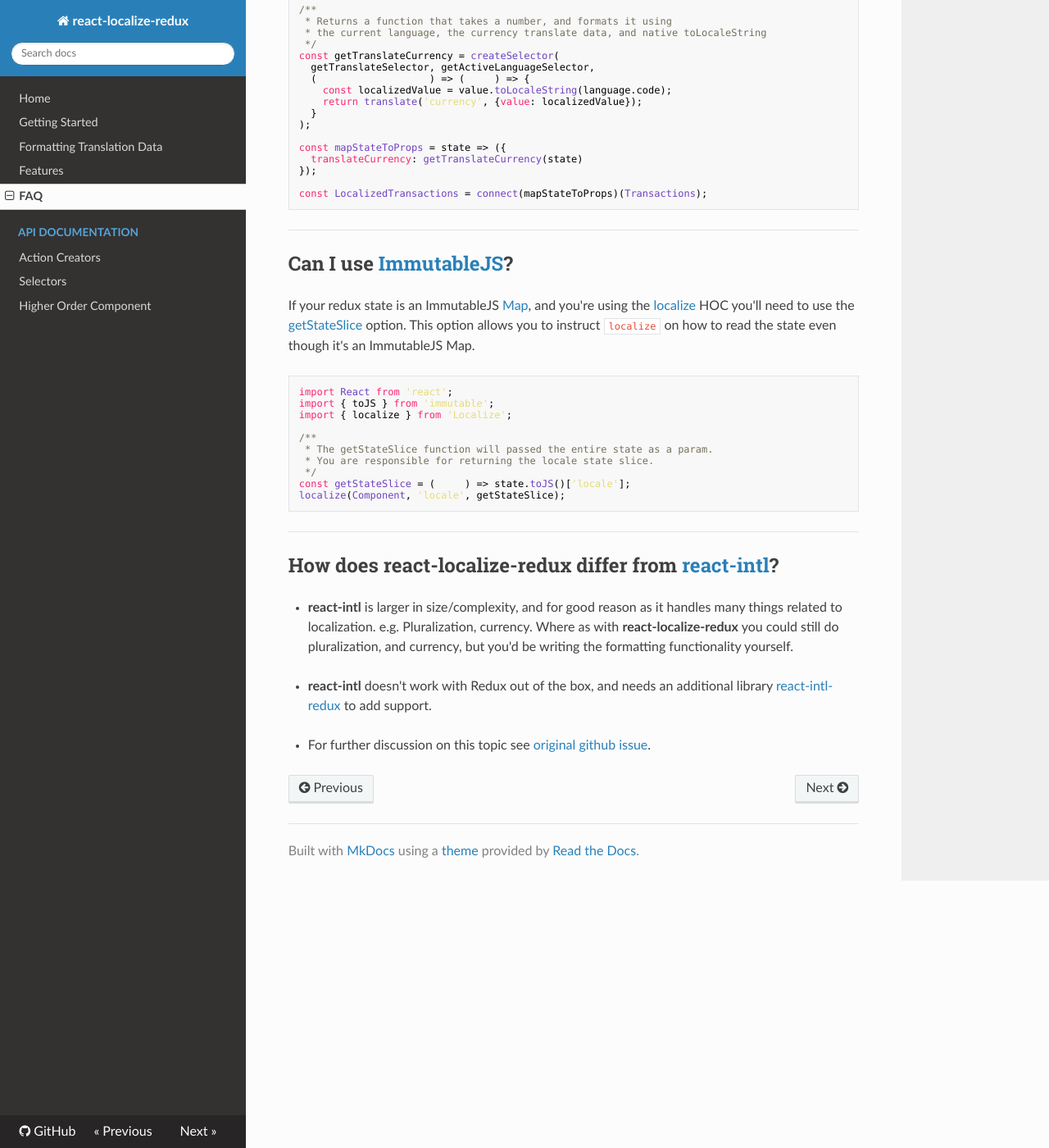
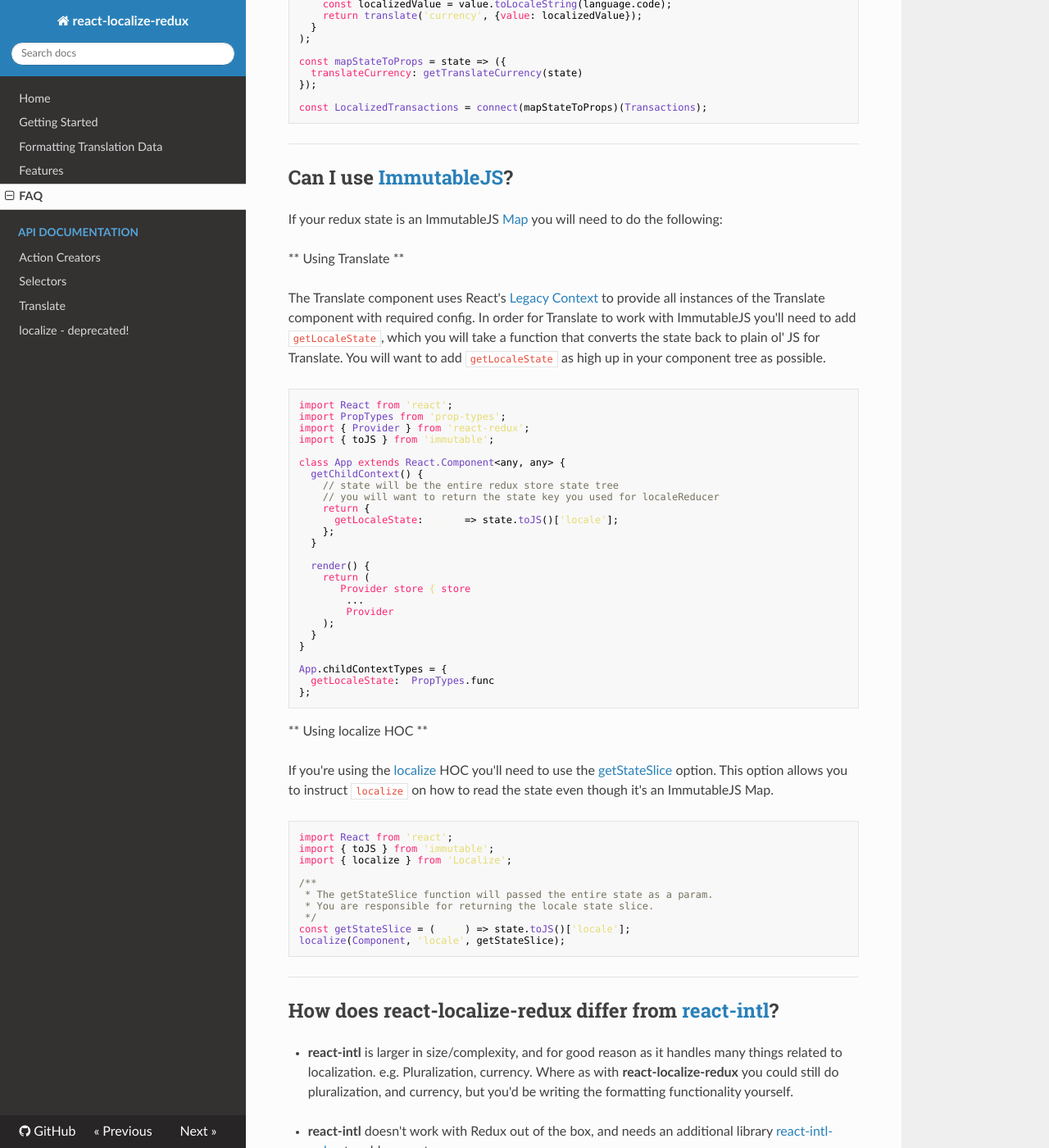
Before and after one commit to ryandrewjohnson/react-localize-redux, an MkDocs documentation site: the page built from docs/faq.md, in a window 1280 px wide and 1400 px high, scrolled down 2145 px. Shown: the whole window at 82% size. Built offline with MkDocs 1.6.1, drawn with Linux system fonts in a browser that asks for light colours; nearby versions of some CDN libraries; old or Windows-style settings are respelled for this version of MkDocs; some of the changed text lies outside the part shown.

Commit message:
work in progress

````diff
--- a/docs/faq.md
+++ b/docs/faq.md
@@ -1,9 +1,7 @@
-## Do I have to connect every component that needs translations?
+## Change localeReducer default key name
 
-No you shouldn't have to connect every component. To avoid this add translate to a parent component, and then pass translations
-down to stateless child components as props. See the [pass multiple translations to components](/features/#pass-multiple-translations-to-components) feature on one way to accomplish this.
+// TODO.....
 
----------------
 
 ## What if my translation data isn't in the required format?
 
@@ -117,7 +115,47 @@
 
 ## Can I use [ImmutableJS](https://facebook.github.io/immutable-js/)?
 
-If your redux state is an ImmutableJS [Map](https://facebook.github.io/immutable-js/docs/#/Map), and you're using the [localize](/api/higher-order-component) HOC you'll need to use the [getStateSlice](/api/higher-order-component) option. This option allows you to instruct `localize` on how to read the state even though it's an ImmutableJS Map.
+If your redux state is an ImmutableJS [Map](https://facebook.github.io/immutable-js/docs/#/Map) you will need to do the following:
+
+
+** Using Translate **
+
+The Translate component uses React's [Legacy Context](https://reactjs.org/docs/legacy-context.html) to provide all instances of the Translate component with required config. In order for Translate to work with ImmutableJS you'll need to add `getLocaleState`, which you will take a function that converts the state back to plain ol' JS for Translate. You will want to add `getLocaleState` as high up in your component tree as possible.
+
+
+```javascript
+import React from 'react';
+import PropTypes from 'prop-types';
+import { Provider } from 'react-redux';
+import { toJS } from 'immutable';
+
+class App extends React.Component<any, any> {
+  getChildContext() {
+    // state will be the entire redux store state tree
+    // you will want to return the state key you used for localeReducer
+    return {
+      getLocaleState: state => state.toJS()['locale'];
+    };
+  }
+
+  render() {
+    return (
+      <Provider store={ store }>
+        ...
+      </Provider>
+    );
+  }
+}
+
+App.childContextTypes = {
+  getLocaleState:  PropTypes.func
+};
+```
+
+
+** Using localize HOC **
+
+If you're using the [localize](/api/localize) HOC you'll need to use the [getStateSlice](/api/localize) option. This option allows you to instruct `localize` on how to read the state even though it's an ImmutableJS Map.
 
 ```javascript
 import React from 'react';
--- a/mkdocs.yml
+++ b/mkdocs.yml
@@ -12,7 +12,8 @@
 - API Documentation:
   - 'Action Creators': 'api/action-creators.md'
   - 'Selectors': 'api/selectors.md'
-  - 'Higher Order Component': 'api/higher-order-component.md'
+  - 'Translate': 'api/translate.md'
+  - 'localize - deprecated!': 'api/localize.md'
 
 theme: readthedocs
 # theme_dir: cinder
--- a/package.json
+++ b/package.json
@@ -87,8 +87,8 @@
     "ncp": "^2.0.0",
     "progress-bar-webpack-plugin": "^1.9.1",
     "raf": "^3.3.2",
-    "react": "^16.0.0",
-    "react-dom": "^16.0.0",
+    "react": "^16.3.1",
+    "react-dom": "^16.3.1",
     "react-redux": "^5.0.6",
     "react-router": "^3.0.0",
     "react-test-renderer": "^16.0.0",
@@ -118,6 +118,7 @@
   "dependencies": {
     "flat": "^2.0.1",
     "prop-types": "^15.6.1",
+    "react": "^16.3.1",
     "reselect": "^3.0.1"
   }
 }
````
Also changed, not shown: README.md (+1 -1 lines), docs/api/localize.md (renamed from docs/api/higher-order-component.md, +5 -0 lines), docs/api/translate.md (added, +1 -0 lines), docs/features.md (+8 -0 lines).
